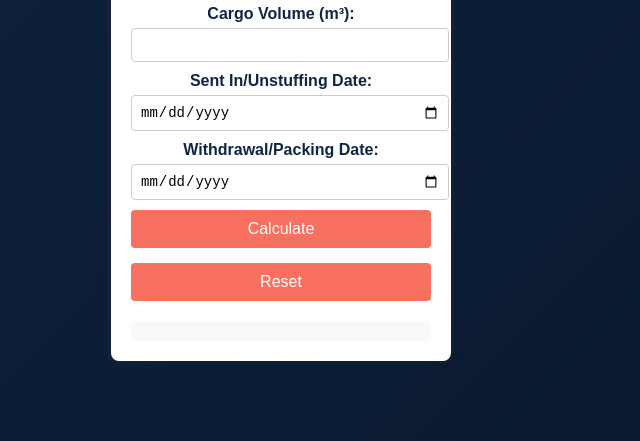
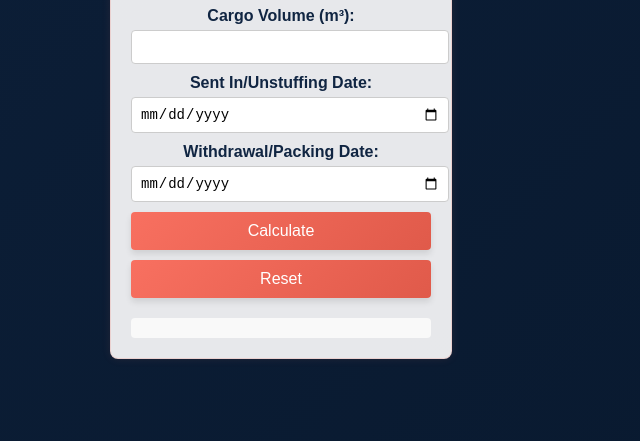
Before and after one commit to Shawntasmo/export-storage-calculator, a plain HTML site: page index.html in a window 1280 px wide. Shown: the part 359-800 px from the top of the page, without its empty margins (359-999 px from the left). Drawn offline with Linux system fonts and the light colour scheme; a web font is replaced by a local one.

Commit message:
Update index.html

```diff
--- a/index.html
+++ b/index.html
@@ -13,6 +13,8 @@
             margin: 0;
             padding: 0;
             background: linear-gradient(135deg, #102542, #08182D); /* Gradient background */
+            background-size: 200% 200%;
+            animation: gradientShift 10s ease infinite; /* Background animation */
             display: flex;
             justify-content: center;
             align-items: center;
@@ -20,15 +22,31 @@
             color: #fff; /* Default text color */
         }
 
+        /* Background animation */
+        @keyframes gradientShift {
+            0% { background-position: 0% 50%; }
+            50% { background-position: 100% 50%; }
+            100% { background-position: 0% 50%; }
+        }
+
         /* Container for the form */
         .container {
-            background-color: #fff;
+            background-color: rgba(255, 255, 255, 0.9); /* Semi-transparent white */
             padding: 20px;
             border-radius: 8px;
+            border: 1px solid rgba(248, 112, 96, 0.2); /* Subtle coral border */
             box-shadow: 0 0 10px rgba(248, 112, 96, 0.1); /* Subtle coral shadow */
             width: 300px;
             text-align: center;
             color: #102542; /* Text color for container */
+            animation: fadeIn 0.5s ease-in-out; /* Fade-in animation */
+            position: relative;
+        }
+
+        /* Fade-in animation */
+        @keyframes fadeIn {
+            from { opacity: 0; }
+            to { opacity: 1; }
         }
 
         /* Logo styling */
@@ -36,6 +54,10 @@
             max-width: 150px;
             margin-bottom: 20px;
             cursor: pointer; /* Make logo clickable */
+            transition: transform 0.2s ease; /* Logo hover effect */
+        }
+        .logo:hover {
+            transform: scale(1.05); /* Slightly enlarge the logo */
         }
 
         /* Heading */
@@ -62,28 +84,38 @@
             border: 1px solid #ccc;
             border-radius: 4px;
             font-size: 14px;
+            transition: border-color 0.2s ease, box-shadow 0.2s ease; /* Input hover and focus effects */
+        }
+        input:hover, select:hover {
+            border-color: #F87060; /* Coral border on hover */
+        }
+        input:focus, select:focus {
+            border-color: #F87060; /* Coral border on focus */
+            box-shadow: 0 0 5px rgba(248, 112, 96, 0.5); /* Subtle glow */
         }
 
         /* Button */
         button {
             width: 100%;
             padding: 10px;
-            background-color: #F87060;
+            background: linear-gradient(135deg, #F87060, #E05A4A); /* Coral gradient */
             color: #fff;
             border: none;
             border-radius: 4px;
             font-size: 16px;
             cursor: pointer;
-            transition: transform 0.2s ease, background-color 0.2s ease; /* Button animation */
+            transition: transform 0.2s ease, background 0.2s ease, box-shadow 0.2s ease; /* Button animation */
+            box-shadow: 0 4px 6px rgba(0, 0, 0, 0.1); /* Subtle shadow */
         }
         button:hover {
-            background-color: #E05A4A;
+            background: linear-gradient(135deg, #E05A4A, #F87060); /* Reverse gradient on hover */
             transform: scale(1.05); /* Slightly enlarge the button */
+            box-shadow: 0 6px 8px rgba(0, 0, 0, 0.2); /* Slightly larger shadow on hover */
         }
 
         /* Reset button spacing */
         button[type="button"] {
-            margin-top: 15px; /* Add space above the Reset button */
+            margin-top: 10px; /* Add space above the Reset button */
         }
 
         /* Result display */
@@ -95,10 +127,20 @@
             background: #f9f9f9; /* Light background for result */
             padding: 10px;
             border-radius: 4px;
+            transition: transform 0.2s ease; /* Result hover effect */
+        }
+        #result:hover {
+            transform: scale(1.02); /* Slightly enlarge the result section */
         }
 
+        /* Result text animation */
         #result p {
             margin: 5px 0;
+            animation: slideIn 0.5s ease; /* Slide-in animation */
+        }
+        @keyframes slideIn {
+            from { transform: translateY(20px); opacity: 0; }
+            to { transform: translateY(0); opacity: 1; }
         }
 
         /* Loading spinner */
@@ -108,12 +150,27 @@
             font-size: 18px;
             color: #102542;
         }
+
+        /* Custom scrollbar */
+        ::-webkit-scrollbar {
+            width: 8px;
+        }
+        ::-webkit-scrollbar-track {
+            background: #102542;
+        }
+        ::-webkit-scrollbar-thumb {
+            background: #F87060;
+            border-radius: 4px;
+        }
+        ::-webkit-scrollbar-thumb:hover {
+            background: #E05A4A;
+        }
     </style>
 </head>
 <body>
     <div class="container">
         <!-- Add your logo here -->
-        <img src="logo.png" alt="Company Logo" class="logo" onclick="alert('🚀 Thanks for using our calculator! Huat Ah!!')">
+        <img src="logo.png" alt="Company Logo" class="logo" onclick="alert('🚀 Thanks for using our calculator!')">
         <h1>Export Cargo Storage Calculator</h1>
         <form id="storageForm">
             <label for="cargoType">Cargo Type:</label>
@@ -126,10 +183,10 @@
             <input type="number" id="cargoVolume" step="0.01" required title="Enter the total volume of your cargo in cubic meters.">
 
             <label for="arrivalDate">Sent In/Unstuffing Date:</label>
-            <input type="date" id="arrivalDate" required title="Enter the date the cargo was received/unstuffed.">
+            <input type="date" id="arrivalDate" required title="Enter the date the cargo was received.">
 
             <label for="collectionDate">Withdrawal/Packing Date:</label>
-            <input type="date" id="collectionDate" required title="Enter the date the cargo will be withdrawn/packed.">
+            <input type="date" id="collectionDate" required title="Enter the date the cargo will be collected.">
 
             <button type="submit">Calculate</button>
             <button type="button" onclick="resetForm()">Reset</button>
```
